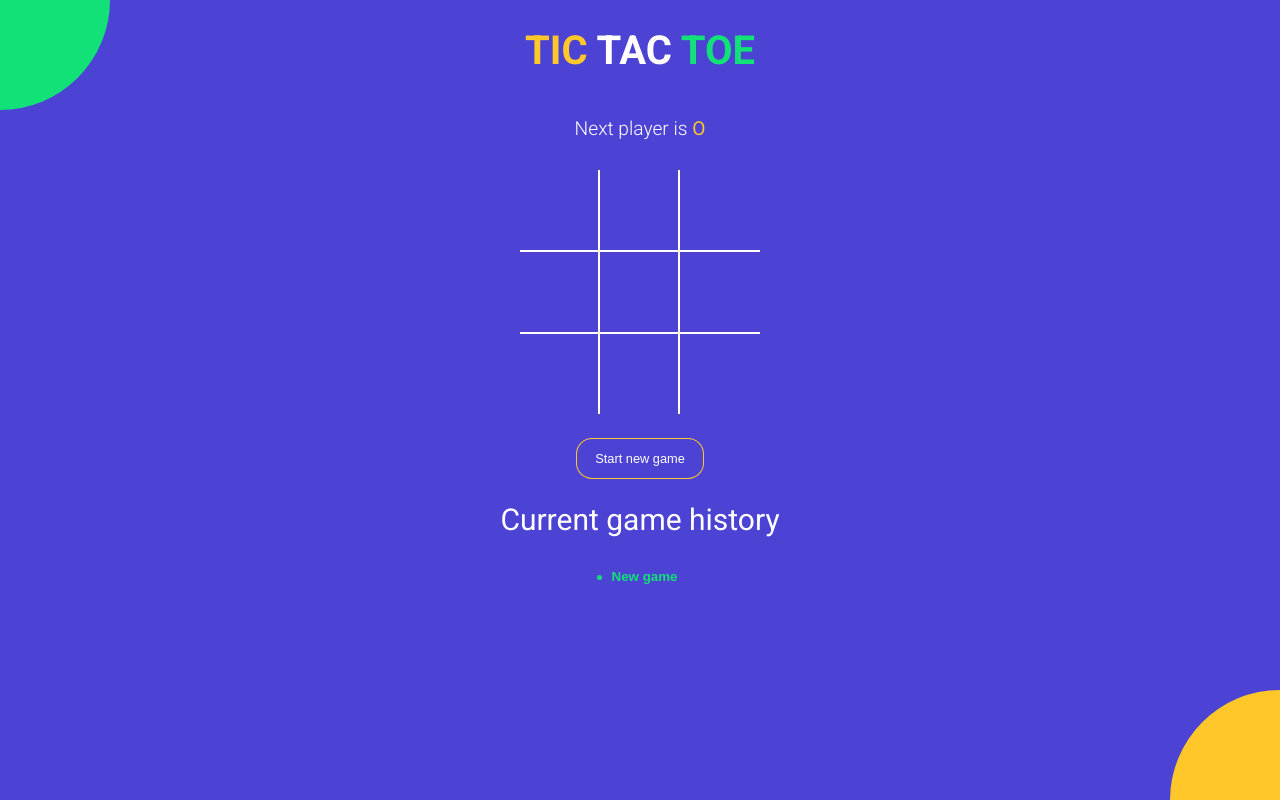
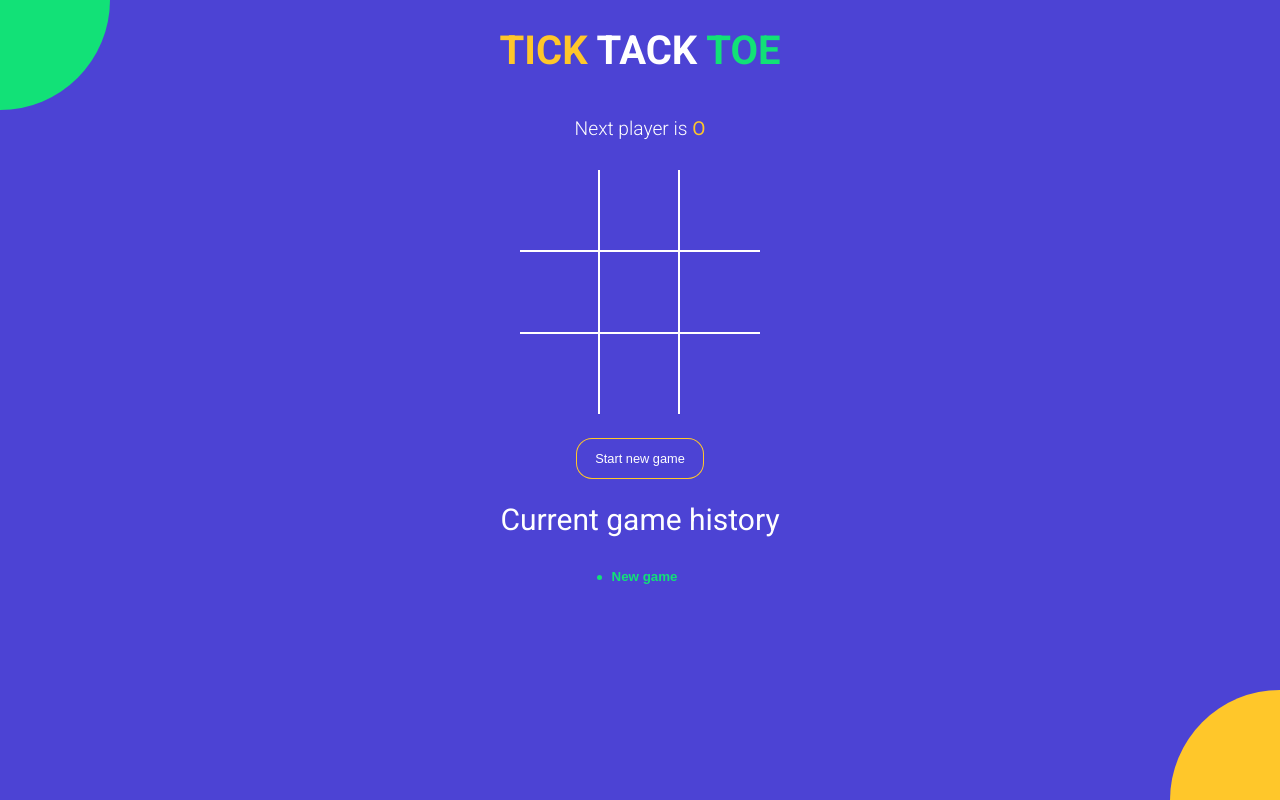
Before and after one commit to KUNJ1311/Tic-Tac-Toe-Game, a React (Vite) app: page / in a window 1280 px wide. Built offline with nearby package versions, Linux system fonts and the light colour scheme.

Commit message:
name change

```diff
--- a/index.html
+++ b/index.html
@@ -6,7 +6,7 @@
   <link rel="icon" type="image/svg+xml" href="/vite.svg" />
   <meta name="viewport" content="width=device-width, initial-scale=1.0" />
   <link href="https://fonts.googleapis.com/css?family=Roboto:300,400,700&display=swap" rel="stylesheet" />
-  <title>Tic Tac Toe Game</title>
+  <title>Tick Tack Toe Game</title>
 </head>
 
 <body>
--- a/package.json
+++ b/package.json
@@ -6,7 +6,7 @@
   "scripts": {
     "dev": "vite",
     "build": "vite build",
-    "deploy": "npm run build && surge dist tiktaktok.surge.sh",
+    "deploy": "npm run build && surge dist ticktacktok.surge.sh",
     "lint": "eslint . --ext js,jsx --report-unused-disable-directives --max-warnings 0",
     "preview": "vite preview"
   },
--- a/src/App.jsx
+++ b/src/App.jsx
@@ -61,7 +61,7 @@ function App() {
   return (
     <div className="app">
       <h1>
-        <span className="text-orange">TIC</span> TAC{' '}
+        <span className="text-orange">TICK</span> TACK{' '}
         <span className="text-green">TOE</span>
       </h1>
       <StatusMessage winner={winner} gamingBoard={gamingBoard} />
```
